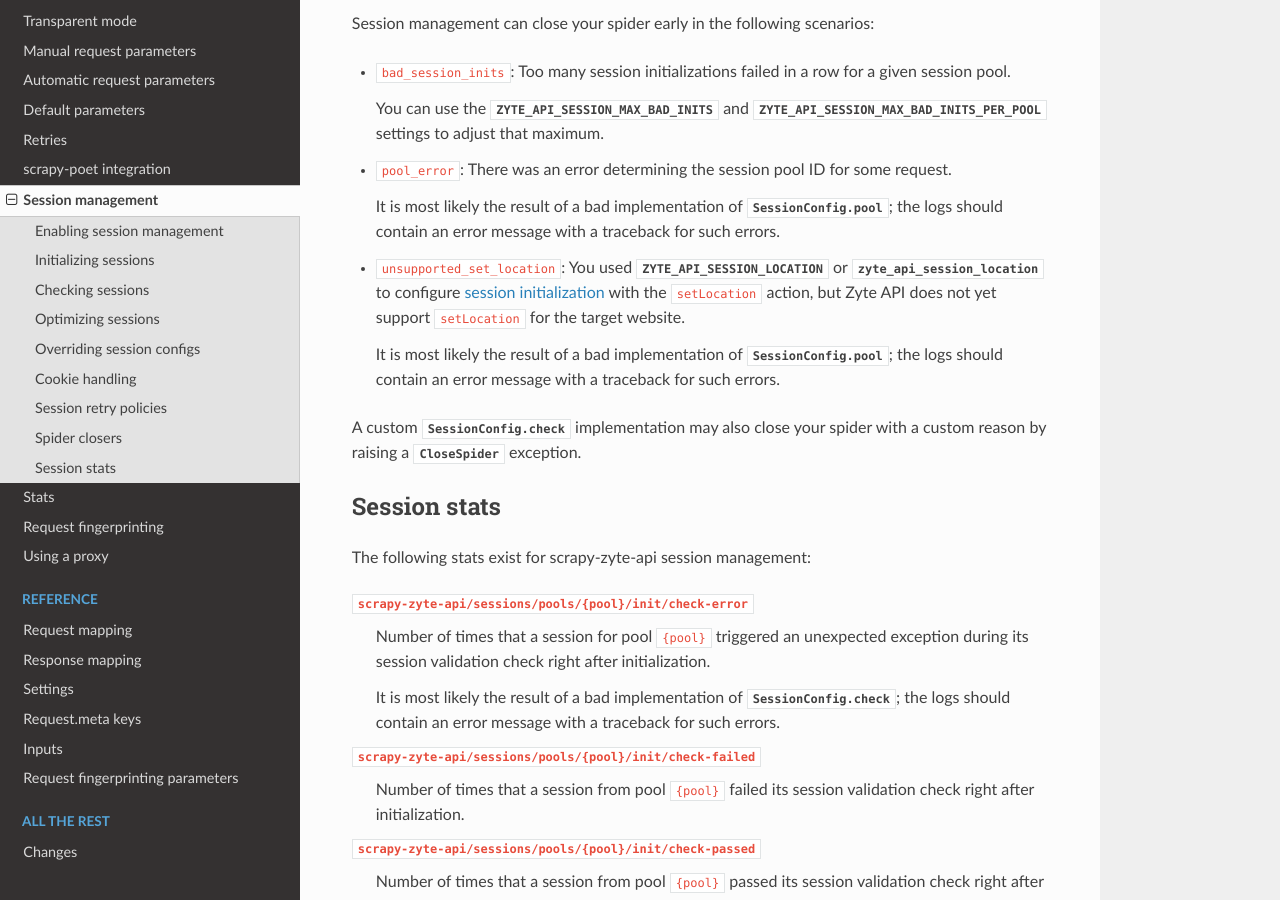
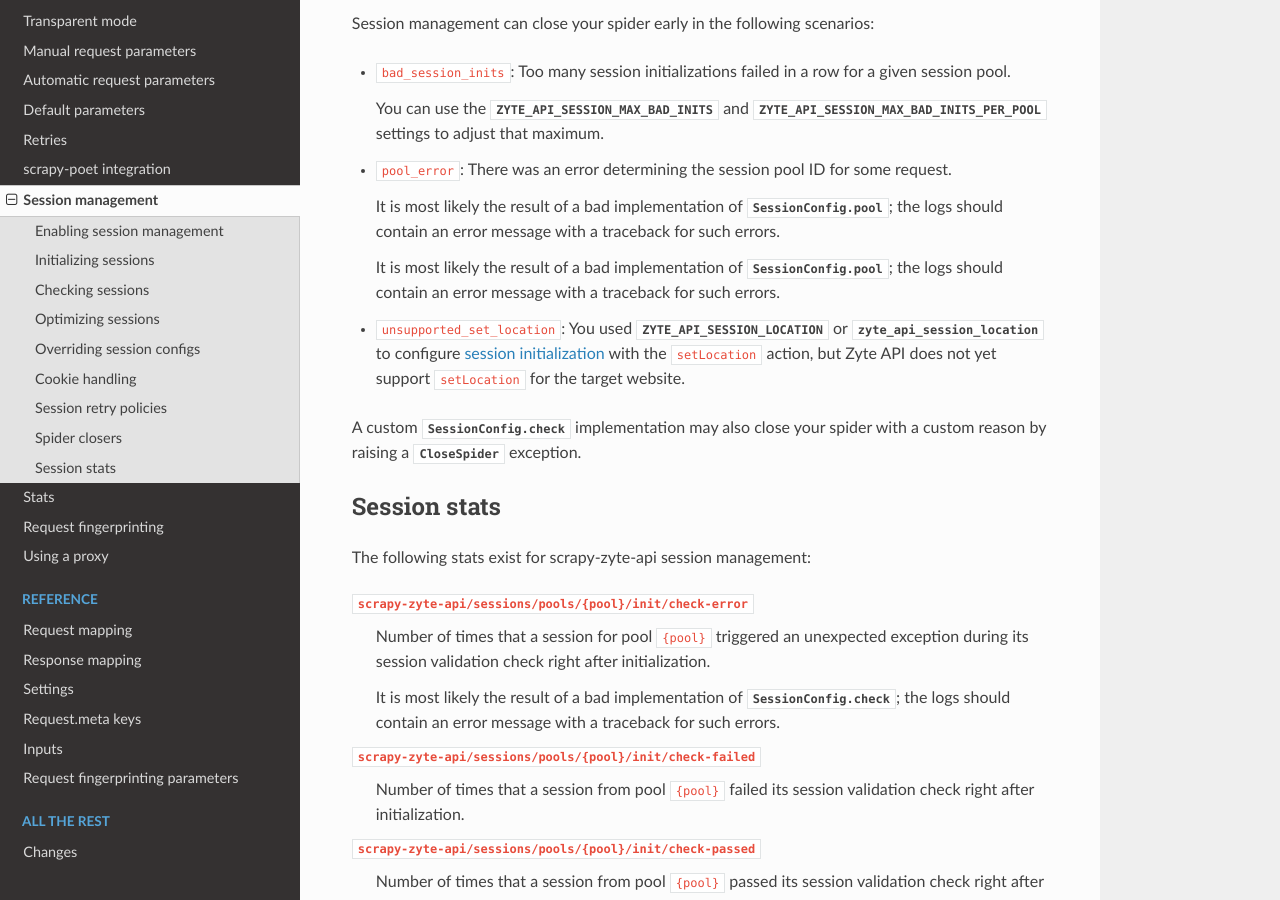
Before and after one commit to scrapy-plugins/scrapy-zyte-api, a Sphinx documentation site: the page built from docs/usage/session.rst, in a window 1280 px wide and 900 px high, scrolled down 4719 px. Built offline with Sphinx 7.4.7 and the Read the Docs theme 2.0.0, drawn with Linux system fonts in a browser that asks for light colours.

Commit message:
Fix paragraph location

```diff
--- a/docs/usage/session.rst
+++ b/docs/usage/session.rst
@@ -285,14 +285,14 @@ Session management can close your spider early in the following scenarios:
     :meth:`SessionConfig.pool <scrapy_zyte_api.SessionConfig.pool>`; the
     logs should contain an error message with a traceback for such errors.
 
+    It is most likely the result of a bad implementation of
+    :meth:`SessionConfig.pool <scrapy_zyte_api.SessionConfig.pool>`; the
+    logs should contain an error message with a traceback for such errors.
+
 -   ``unsupported_set_location``: You used :setting:`ZYTE_API_SESSION_LOCATION`
     or :reqmeta:`zyte_api_session_location` to configure :ref:`session
     initialization <session-init>` with the ``setLocation`` action, but Zyte
     API does not yet support ``setLocation`` for the target website.
-
-    It is most likely the result of a bad implementation of
-    :meth:`SessionConfig.pool <scrapy_zyte_api.SessionConfig.pool>`; the
-    logs should contain an error message with a traceback for such errors.
 
 A custom :meth:`SessionConfig.check <scrapy_zyte_api.SessionConfig.check>`
 implementation may also close your spider with a custom reason by raising a
```
